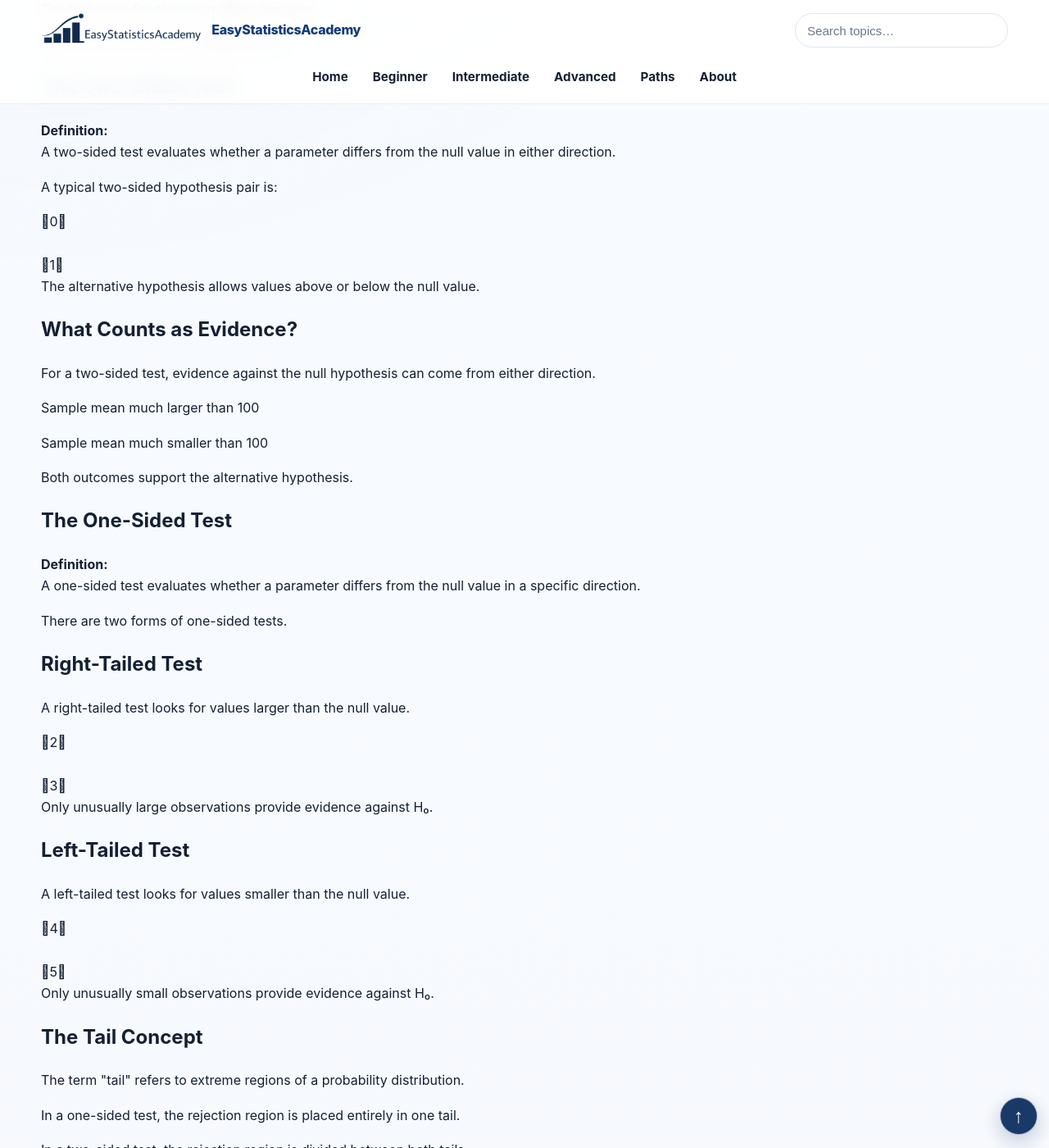
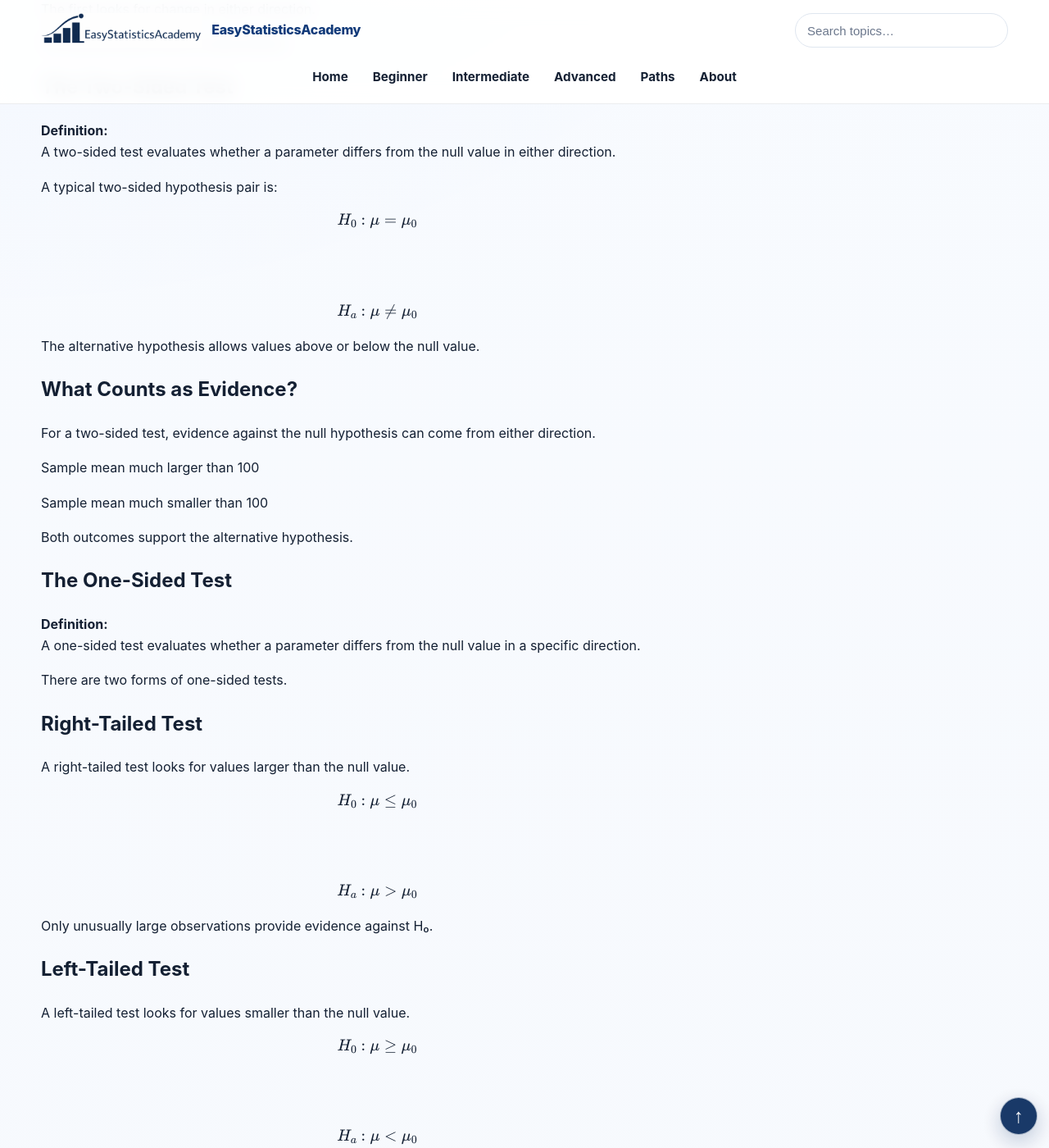
Before and after one commit to ammar-homaida-statistics/easystatisticsacademy, a Jekyll site: the page built from inference/hypothesis-testing/one-sided-vs-two-sided/index.md, in a window 1280 px wide and 1400 px high, scrolled down 922 px. Shown: the whole window at 82% size. Built offline with Jekyll 4.4.1, drawn with Linux system fonts in a browser that asks for light colours.

Commit message:
Restore 8 verified expressions in one-sided-vs-two-sided

```diff
--- a/inference/hypothesis-testing/one-sided-vs-two-sided/index.md
+++ b/inference/hypothesis-testing/one-sided-vs-two-sided/index.md
@@ -125,11 +125,19 @@ sidebar: false
       A typical two-sided hypothesis pair is:
     </p>
 
-    0
+
+    \[
+    H_0:\mu=\mu_0
+    \]
+
 
     <br><br>
 
-    1
+
+    \[
+    H_a:\mu\ne\mu_0
+    \]
+
 
     <p>
       The alternative hypothesis allows values above or below the null value.
@@ -180,11 +188,19 @@ sidebar: false
       A right-tailed test looks for values larger than the null value.
     </p>
 
-    2
+
+    \[
+    H_0:\mu\le\mu_0
+    \]
+
 
     <br><br>
 
-    3
+
+    \[
+    H_a:\mu>\mu_0
+    \]
+
 
     <p>
       Only unusually large observations provide evidence against H₀.
@@ -196,11 +212,19 @@ sidebar: false
       A left-tailed test looks for values smaller than the null value.
     </p>
 
-    4
+
+    \[
+    H_0:\mu\ge\mu_0
+    \]
+
 
     <br><br>
 
-    5
+
+    \[
+    H_a:\mu<\mu_0
+    \]
+
 
     <p>
       Only unusually small observations provide evidence against H₀.
@@ -287,7 +315,11 @@ sidebar: false
       Because all of the significance level:
     </p>
 
-    7
+
+    \[
+    \alpha
+    \]
+
 
     <p>
       is placed in a single tail,
```
Also changed, not shown: other parts of inference/hypothesis-testing/one-sided-vs-two-sided/index.md (+5 -1 lines).
